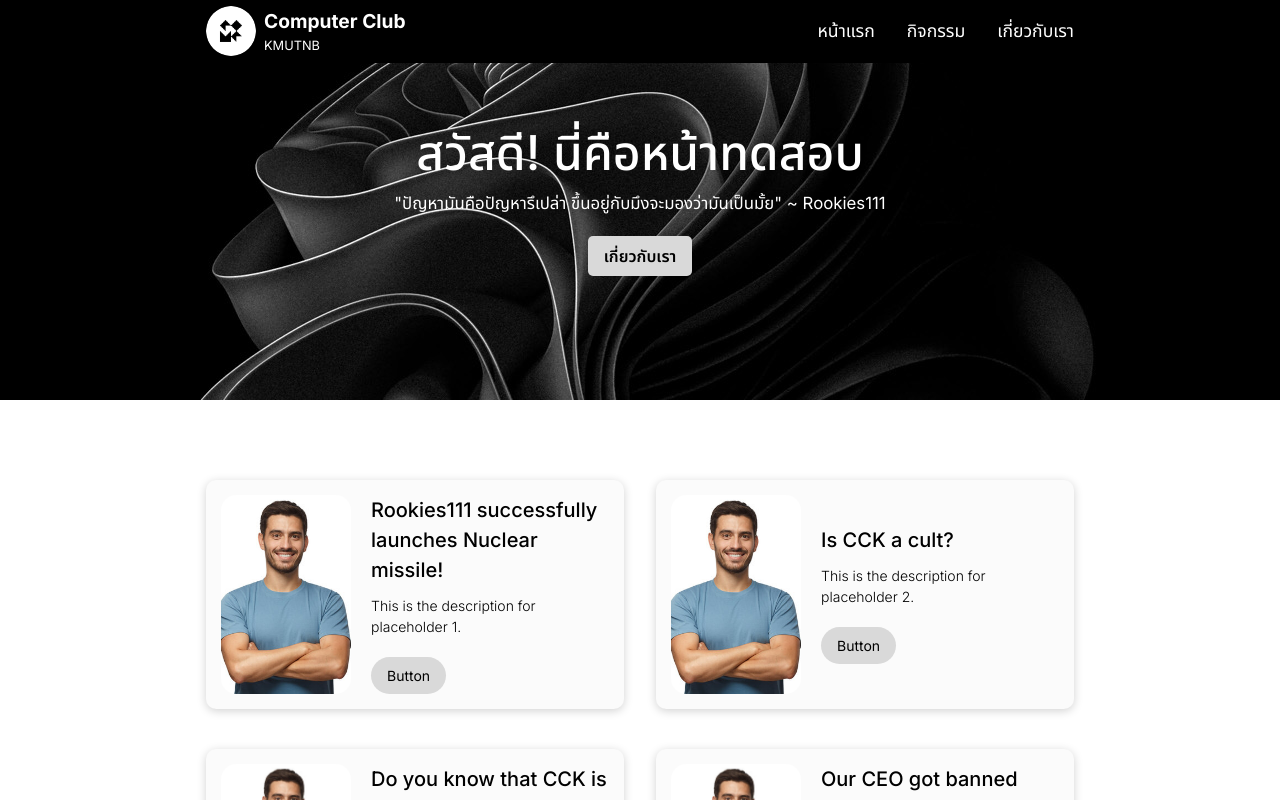
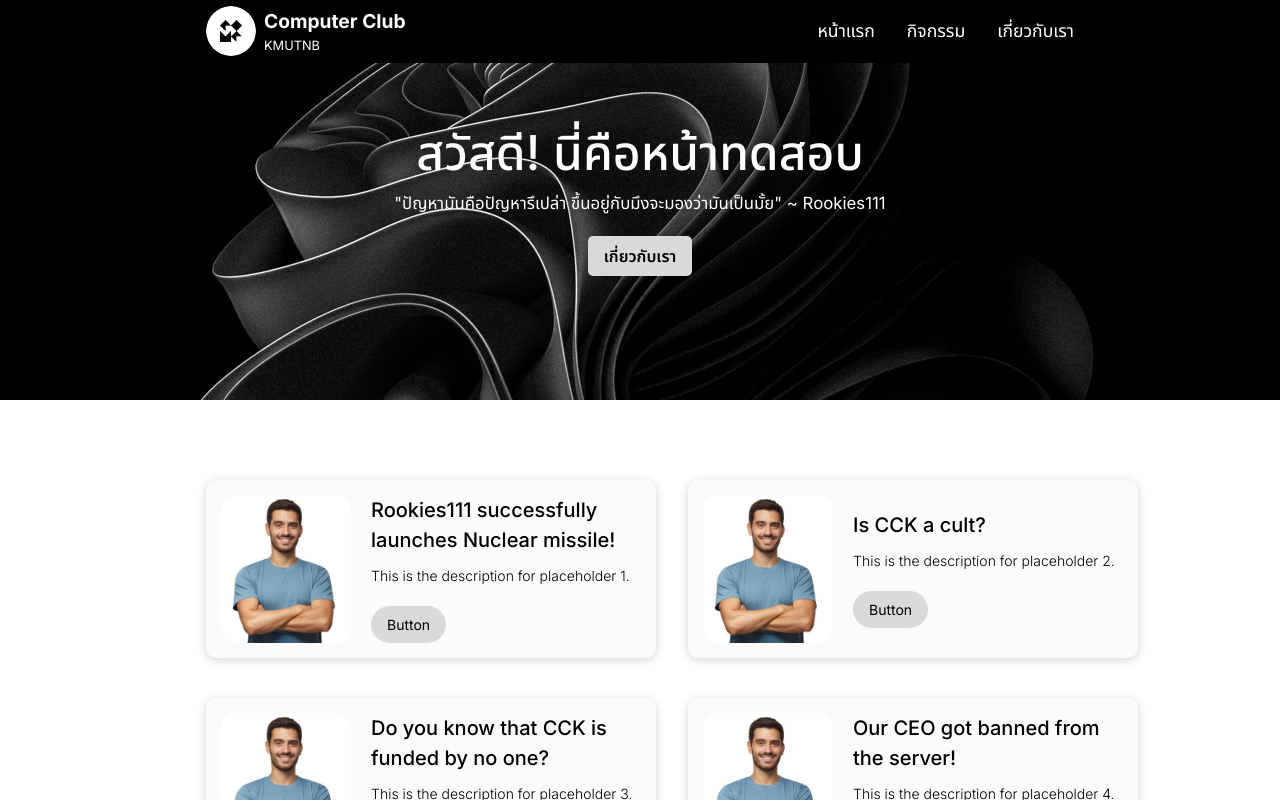
Before and after one commit to buratud/cck-website, a Next.js app in the folder web/: page /testpage in a window 1280 px wide. Shown: the top 800 px of the page. Built offline with nearby package versions, Linux system fonts and the light colour scheme.

Commit message:
Fix placeholder width inconsistency when window width is lower than 768px

```diff
--- a/web/src/app/components/placeholder.module.scss
+++ b/web/src/app/components/placeholder.module.scss
@@ -6,7 +6,7 @@
     background-color: #fbfbfb;
     box-shadow: 0 2px 10px rgba(0, 0, 0, 0.18);
     align-items: center;
-    max-width: 800px;
+    width: 450px;
     margin: 20px auto;
   }
 
```
